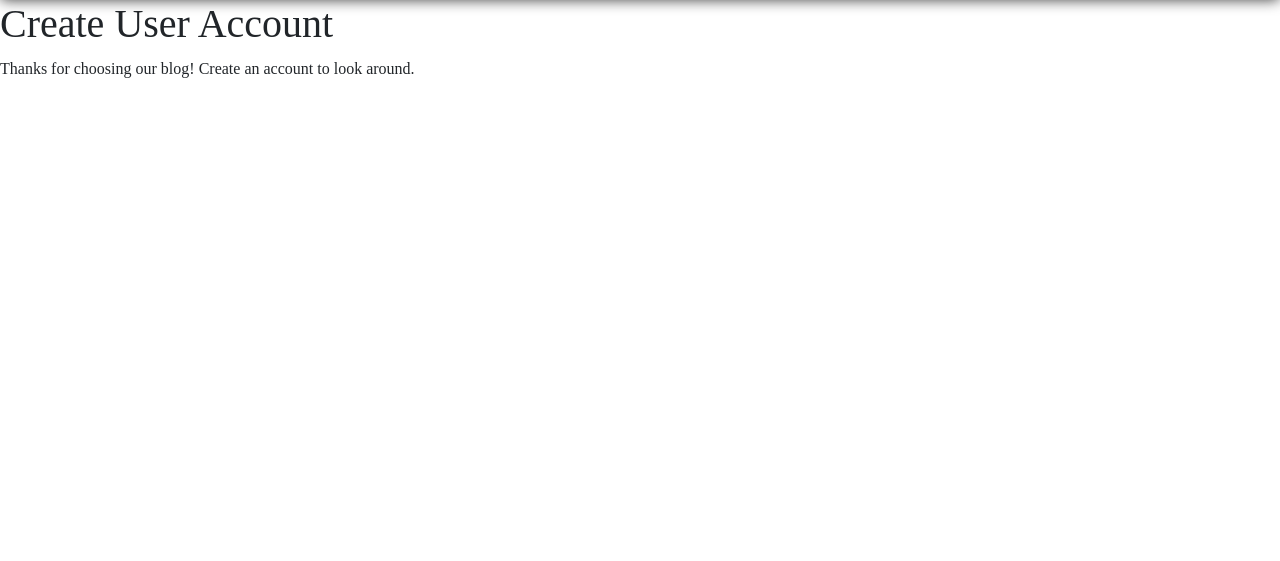
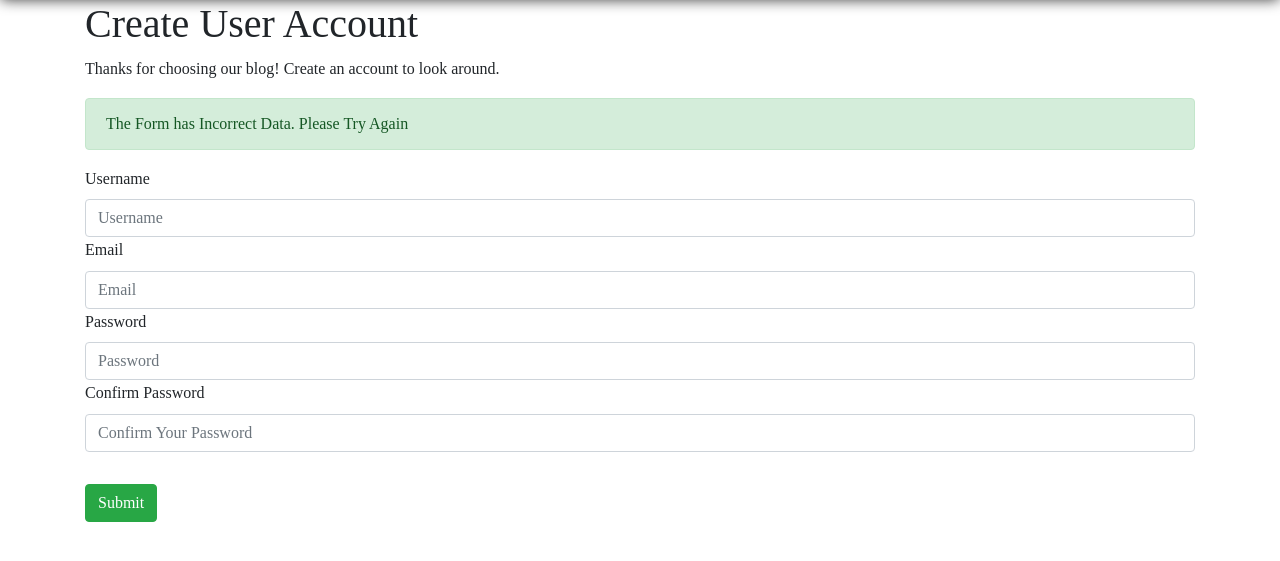
Before and after one commit to CodingTemple/FlaskBlog2020-FebCohort, a Flask app: page /create in a window 1280 px wide. Shown: the part 68-629 px from the top of the page. Run offline with Flask 2, Linux system fonts and the light colour scheme; some libraries are stand-ins or nearby versions.

Commit message:
Day2 Reference with Flask Forms

```diff
--- a/blog2020/__init__.py
+++ b/blog2020/__init__.py
@@ -1,6 +1,10 @@
 from flask import Flask
+
+from config import Config
 
 app = Flask(__name__)
 
+app.config.from_object(Config)
+
 
 from blog2020 import routes
--- /dev/null
+++ b/blog2020/forms.py
@@ -0,0 +1,20 @@
+from flask_wtf import FlaskForm
+from wtforms import StringField, PasswordField, SubmitField, TextAreaField
+from wtforms.validators import DataRequired, EqualTo, Email
+
+class SignUpForm(FlaskForm):
+    username = StringField('Username', validators=[DataRequired()])
+    email = StringField('Email', validators=[DataRequired(),Email()])
+    password = PasswordField('Password', validators=[DataRequired()])
+    confirm_pass = PasswordField('Confirm Password', validators=[DataRequired(),EqualTo('password')])
+    submit = SubmitField()
+
+class LoginForm(FlaskForm):
+    email = StringField('Email', validators=[DataRequired(),Email()])
+    password = PasswordField('Password', validators=[DataRequired()])
+    submit = SubmitField()
+
+class PostForm(FlaskForm):
+    title = StringField('Title', validators=[DataRequired()])
+    content = TextAreaField('Content', validators=[DataRequired()])
+    submit = SubmitField()
--- a/blog2020/routes.py
+++ b/blog2020/routes.py
@@ -1,5 +1,8 @@
 from blog2020 import app
-from flask import render_template
+from flask import render_template,request,flash,redirect,url_for
+
+# Import for Forms
+from blog2020.forms import SignUpForm,LoginForm,PostForm
 
 # Home Route
 @app.route("/")
@@ -18,6 +21,46 @@ def home():
     return render_template('home.html',languages = languages)
 
 # Create User Route
-@app.route('/create')
+@app.route('/create',methods=['GET','POST'])
 def create_user():
-    return render_template('create_user.html')
+    signupForm = SignUpForm()
+    if request.method == 'POST' and signupForm.validate():
+        flash("Thanks for Signing Up!")
+        username = signupForm.username.data
+        password = signupForm.password.data
+        email = signupForm.email.data
+        print(username,email,password)
+        return redirect(url_for('login'))
+    else:
+        flash("The Form has Incorrect Data. Please Try Again")
+        print("Form Submit incorrect")
+    return render_template('create_user.html',form = signupForm)
+
+
+# Login Route
+@app.route('/login',methods=['GET','POST'])
+def login():
+    loginForm = LoginForm()
+    if request.method == 'POST' and loginForm.validate():
+        email = loginForm.email.data
+        password = loginForm.password.data
+        print(email,password)
+        return redirect(url_for('home'))
+    else:
+        flash('Incorrect Sign In Email/Password')
+        print("Wrong Email/Password present")
+    return render_template('login.html', form = loginForm)
+
+# Post Route for Blog Posts
+@app.route('/post', methods=['GET','POST'])
+def post_blog():
+    postForm = PostForm()
+    if request.method == 'POST' and postForm.validate():
+        title = postForm.title.data
+        content = postForm.content.data
+        print(title,content)
+        return redirect(url_for('post_blog'))
+    else:
+        flash('The information entered is not correct')
+        print('Invalid data')
+    return render_template('post-form.html', form = postForm)
--- a/blog2020/static/css/main.css
+++ b/blog2020/static/css/main.css
@@ -107,3 +107,11 @@ a{
     top:10rem;
     color:white;
 }
+
+form>fieldset label:nth-child(n+3){
+    margin-top: 10px;
+}
+
+form input[type="submit"]{
+    margin-top: 2rem;
+}
--- a/blog2020/templates/create_user.html
+++ b/blog2020/templates/create_user.html
@@ -1,8 +1,48 @@
 {% extends 'base.html' %}
 
 {% block more_content %}
-<h1>Create User Account</h1>
-<p>Thanks for choosing our blog!
-    Create an account to look around.
-</p>
+<div class="container">
+    <h1>Create User Account</h1>
+    <p>Thanks for choosing our blog!
+        Create an account to look around.
+    </p>
+
+    {% with messages = get_flashed_messages() %}
+        {% if messages %}
+        <ul>
+            {% for message in messages %}
+                <li class="alert alert-success">
+                    {{ message }}
+                </li>
+            {% endfor %}
+        </ul>
+        {% endif %}
+
+    {% endwith %}
+
+    <!--SignUp Form which comes from Flask Route-->
+    <form action="" method="post">
+        {{ form.hidden_tag() }}
+        <div class="form-group">
+            <fieldset>
+                {{ form.username.label }}
+                {{ form.username(class="form-control", placeholder="Username")}}
+            </fieldset>
+            <fieldset>
+                {{ form.email.label }}
+                {{ form.email(class="form-control", placeholder="Email") }}
+            </fieldset>
+            <fieldset>
+                {{ form.password.label }}
+                {{ form.password(class="form-control", placeholder="Password") }}
+            </fieldset>
+            <fieldset>
+                {{ form.confirm_pass.label }}
+                {{ form.confirm_pass(class="form-control", placeholder="Confirm Your Password") }}
+            </fieldset>
+            {{ form.submit(class="btn btn-success") }}
+        </div>
+    </form>
+</div>
+
 {% endblock more_content %}
--- a/blog2020/templates/nav.html
+++ b/blog2020/templates/nav.html
@@ -5,7 +5,7 @@
             <li><a href="{{ url_for('home') }}">Home</a></li>
             <li><a href="#">About</a></li>
             <li><a href="{{ url_for('create_user') }}">Register</a></li>
-            <li><a href="#">Create a Post</a></li>
+            <li><a href="{{ url_for('post_blog') }}">Create a Post</a></li>
             <li><a href="#">Contact</a></li>
             <li><a href="#">Login</a></li>
         </li>
```
Also changed, not shown: blog2020/templates/login.html (added, +24 -0 lines), blog2020/templates/post-form.html (added, +34 -0 lines), config.py (added, +10 -0 lines).
